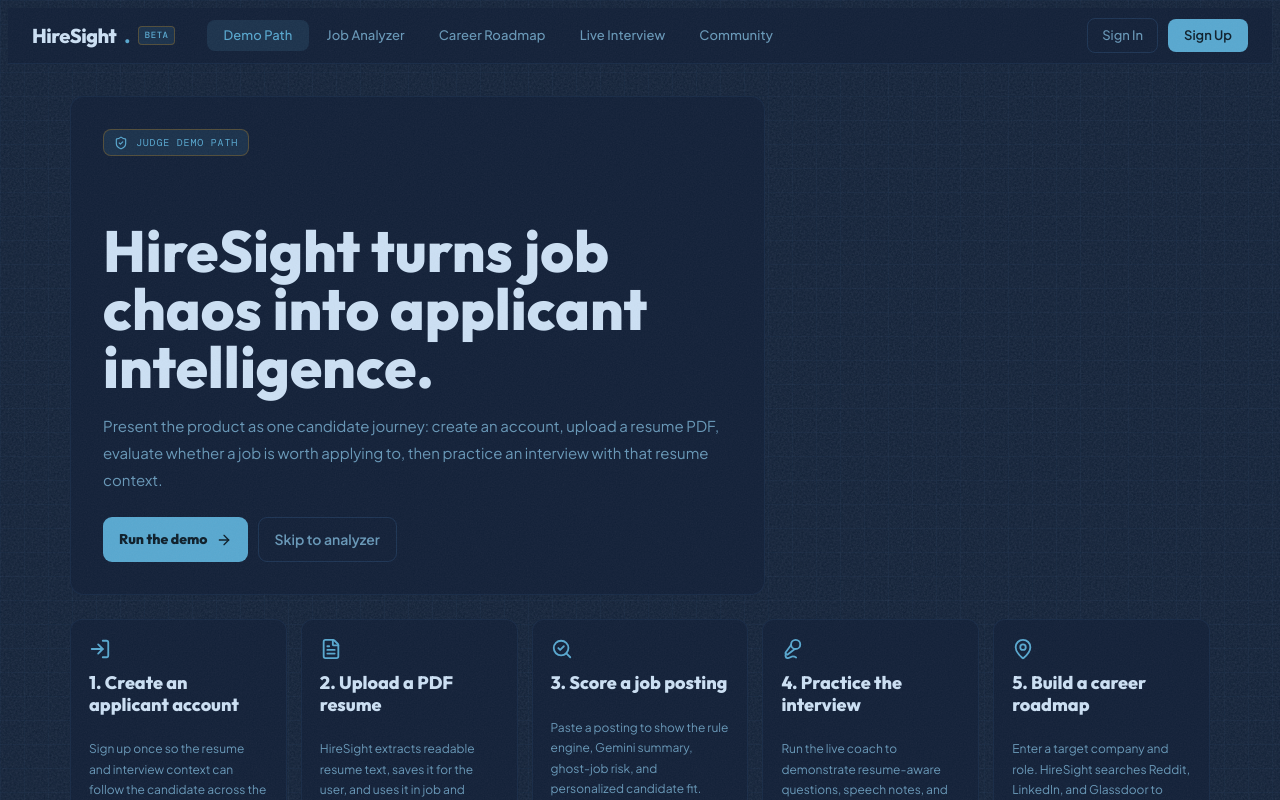
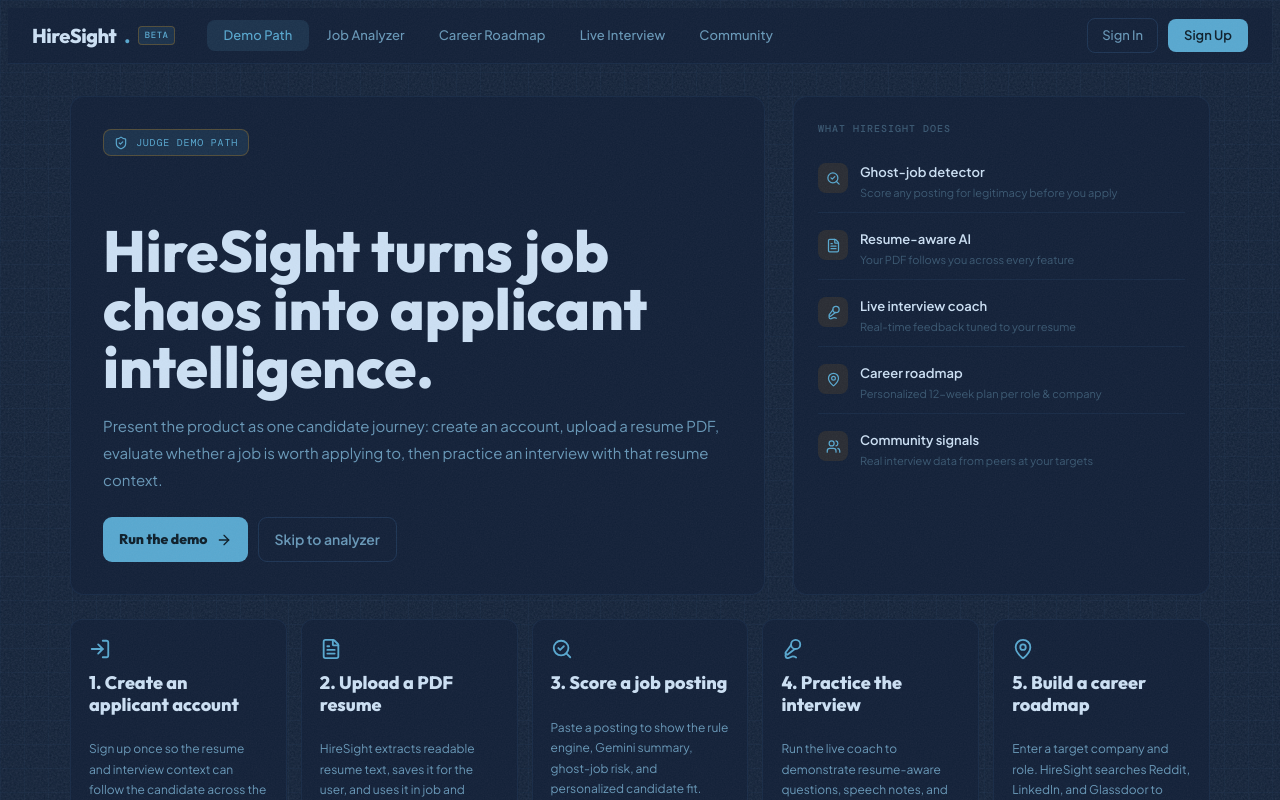
Before and after one commit to lasyavenna/HireSight, a Next.js app in the folder frontend/: page / in a window 1280 px wide. Shown: the top 800 px of the page. Built offline with nearby package versions, Linux system fonts and the light colour scheme; no server answers.

Commit message:
changed the demo page a little

```diff
--- a/frontend/app/(main)/page.tsx
+++ b/frontend/app/(main)/page.tsx
@@ -113,6 +113,48 @@
           </div>
         </div>
 
+        <div style={{
+          border: '1px solid var(--border)',
+          background: 'var(--bg2)',
+          borderRadius: '14px',
+          padding: '24px',
+          display: 'flex',
+          flexDirection: 'column',
+          gap: '6px',
+        }}>
+          <div style={{ fontFamily: 'var(--font-mono)', fontSize: '10px', fontWeight: 500, color: 'var(--text3)', textTransform: 'uppercase', letterSpacing: '1px', marginBottom: '10px' }}>
+            What HireSight does
+          </div>
+          {[
+            { icon: SearchCheck, label: 'Ghost-job detector', desc: 'Score any posting for legitimacy before you apply' },
+            { icon: FileText,    label: 'Resume-aware AI',    desc: 'Your PDF follows you across every feature' },
+            { icon: Mic2,        label: 'Live interview coach', desc: 'Real-time feedback tuned to your resume' },
+            { icon: MapPin,      label: 'Career roadmap',     desc: 'Personalized 12-week plan per role & company' },
+            { icon: Users,       label: 'Community signals',  desc: 'Real interview data from peers at your targets' },
+          ].map(({ icon: Icon, label, desc }, i, arr) => (
+            <div key={label} style={{
+              display: 'flex',
+              alignItems: 'flex-start',
+              gap: '12px',
+              padding: '11px 0',
+              borderBottom: i < arr.length - 1 ? '1px solid var(--border)' : 'none',
+            }}>
+              <div style={{
+                width: '30px', height: '30px', borderRadius: '8px',
+                background: 'rgba(245,158,11,0.1)',
+                display: 'flex', alignItems: 'center', justifyContent: 'center',
+                flexShrink: 0,
+              }}>
+                <Icon size={15} color="var(--amber)" />
+              </div>
+              <div>
+                <div style={{ fontSize: '13px', fontWeight: 700, color: 'var(--text)', marginBottom: '2px' }}>{label}</div>
+                <div style={{ fontSize: '11px', color: 'var(--text3)', lineHeight: 1.5 }}>{desc}</div>
+              </div>
+            </div>
+          ))}
+        </div>
+
       </section>
 
       <section className="demo-steps">
```
